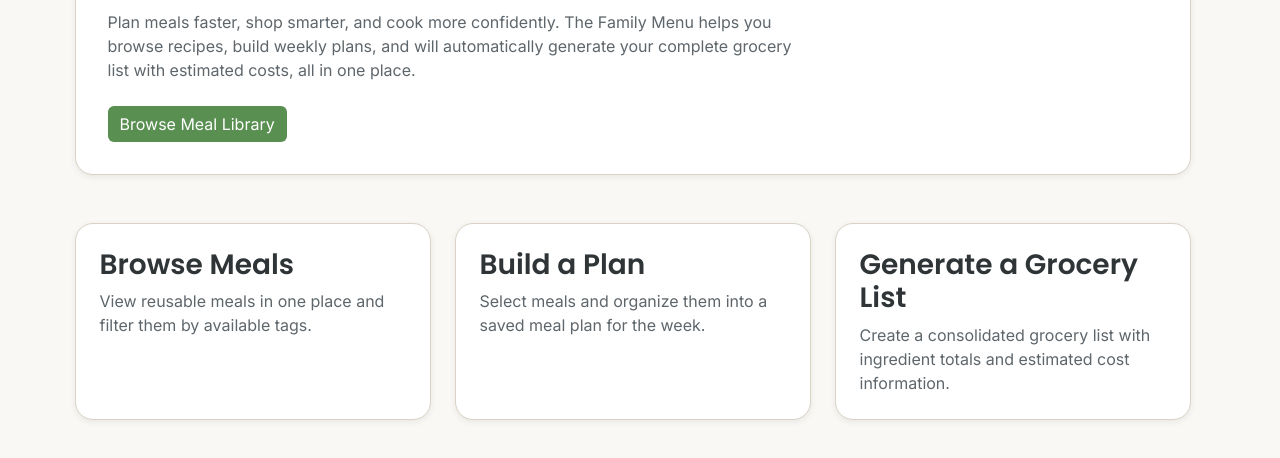
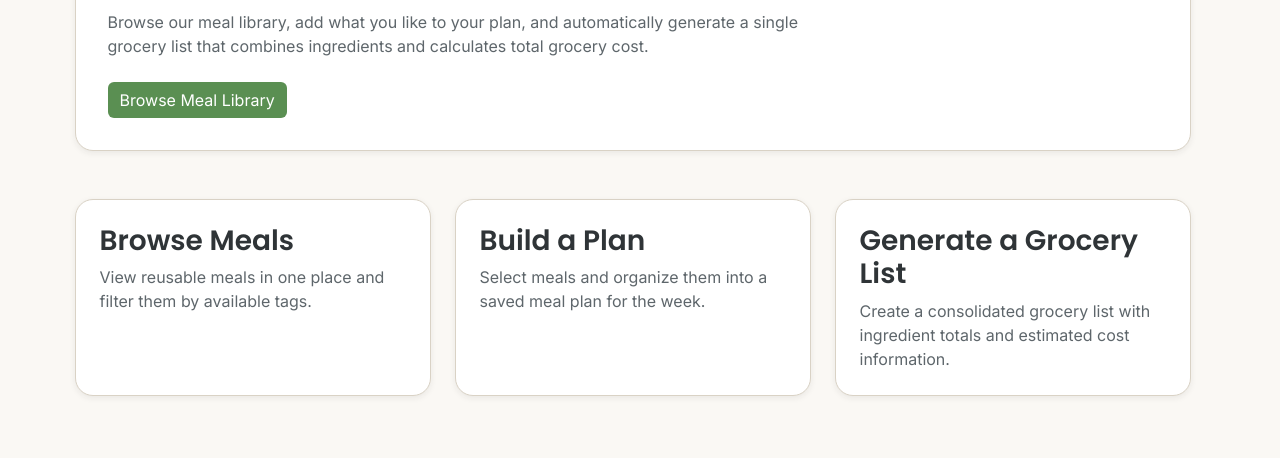
Before and after one commit to ajconnally93/the-family-menu-service, a website: page public/index.html in a window 1280 px wide. Shown: the part 258-716 px from the top of the page. Drawn offline with nearby package versions, Linux system fonts and the light colour scheme.

Commit message:
slightly re-worded home page to be more concise and clear

```diff
--- a/public/index.html
+++ b/public/index.html
@@ -50,7 +50,7 @@
       <div class="eyebrow">Welcome to The Family Menu</div>
       <h1 class="mb-3">Meal planning made simple.</h1>
       <p class="page-intro mb-4">
-        Plan meals faster, shop smarter, and cook more confidently. The Family Menu helps you browse recipes, build weekly plans, and will automatically generate your complete grocery list with estimated costs, all in one place.
+        Browse our meal library, add what you like to your plan, and automatically generate a single grocery list that combines ingredients and calculates total grocery cost.
       </p>
 
       <div class="home-actions">
```
